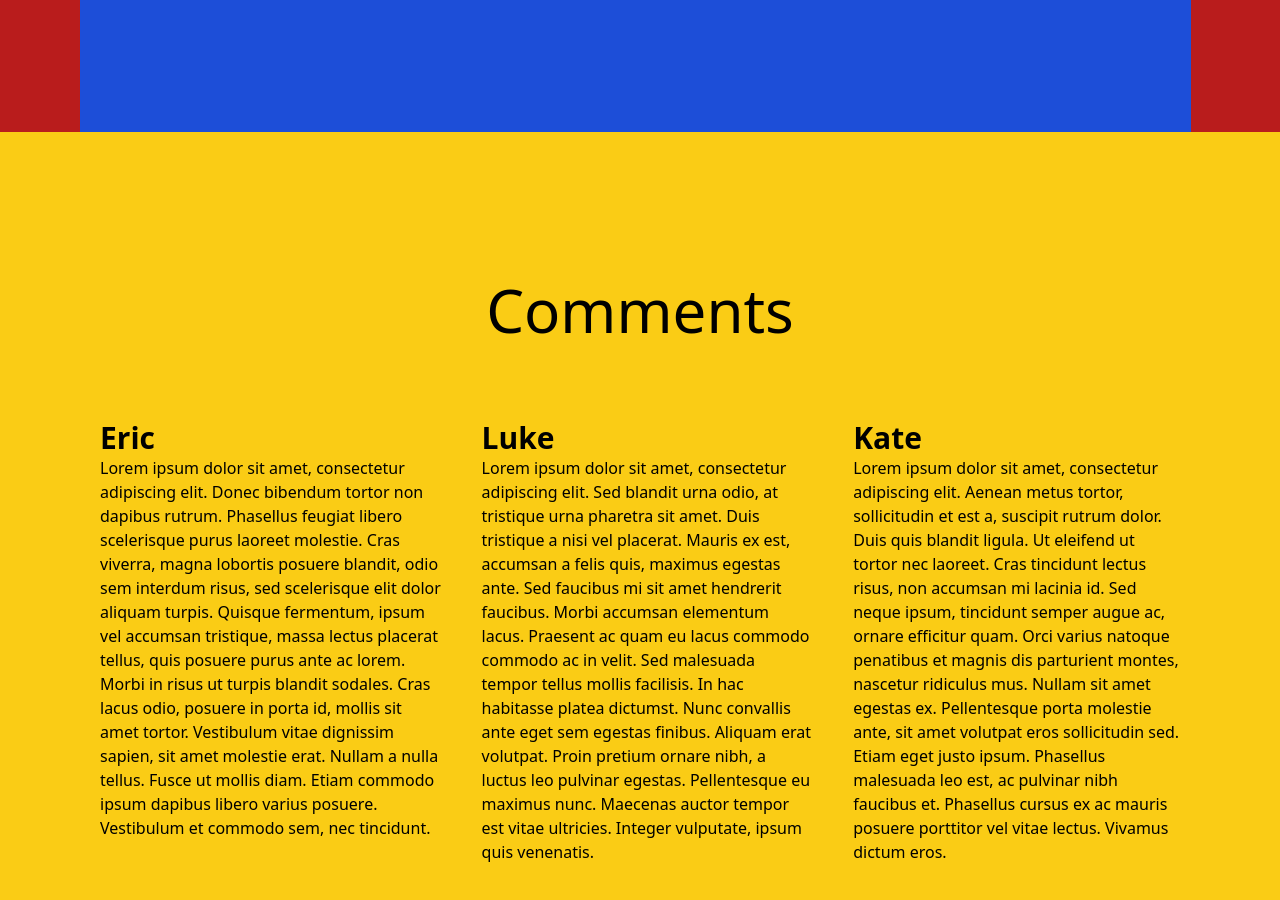
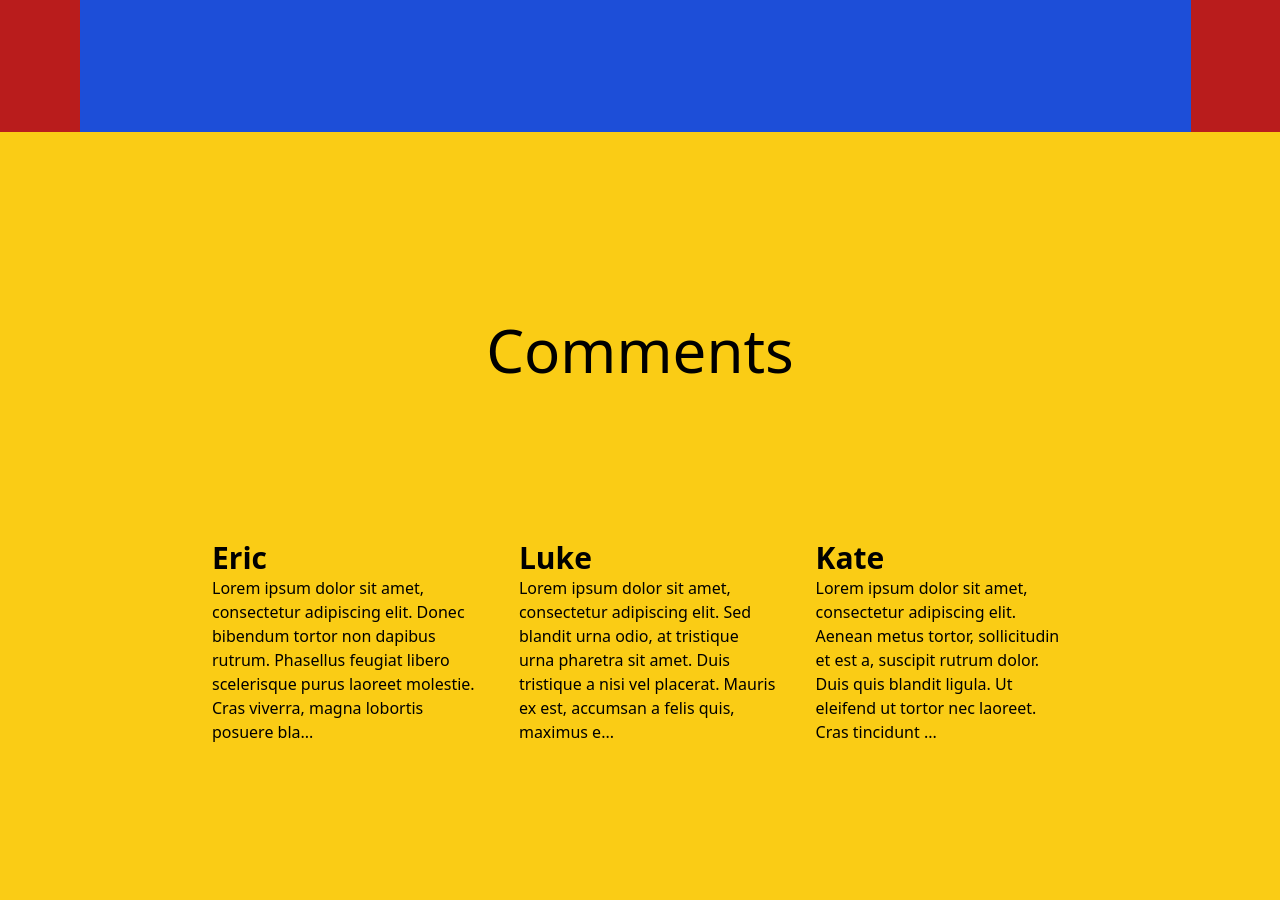
Before and after one commit to kerembuyukhamurkar/site-with-vue, a Vue app: page /#/ in a window 1280 px wide. Shown: the part 740-1640 px from the top of the page. Built offline with nearby package versions, Linux system fonts and the light colour scheme.

Commit message:
feat :comments section finished

```diff
--- a/src/components/homepage/commentPart.vue
+++ b/src/components/homepage/commentPart.vue
@@ -1,9 +1,9 @@
 <template>
 
-    <div class=" flex flex-col items-center justify-center bg-yellow-400 h-screen w-screen px-20 ">
-        <h1 class="text-6xl my-20">Comments</h1>
+    <div class=" flex flex-col items-center justify-center bg-yellow-400 h-screen w-screen px-48 gap-40">
+        <h1 class="text-6xl  ">Comments</h1>
         <div class="flex ">
-            <commentCard v-for="item in comments" :key="item.key" :name="item.name" :commentContent="item.comment"/>
+            <commentCard  @mouseover="item.showAll=false" @mouseleave="item.showAll=true" v-for="item in comments" :key="item.key" :name="item.name" :commentContent="item.showAll?item.shortText:item.comment"/>
         </div>
 
     </div>
@@ -11,7 +11,9 @@
 </template>
 
 <script>
+
 import commentCard from "./commentCard"
+
 export default{
     data(){
         return{
@@ -19,17 +21,23 @@ export default{
                 {
                     key:1,
                     name:"Eric",
-                    comment:"Lorem ipsum dolor sit amet, consectetur adipiscing elit. Donec bibendum tortor non dapibus rutrum. Phasellus feugiat libero scelerisque purus laoreet molestie. Cras viverra, magna lobortis posuere blandit, odio sem interdum risus, sed scelerisque elit dolor aliquam turpis. Quisque fermentum, ipsum vel accumsan tristique, massa lectus placerat tellus, quis posuere purus ante ac lorem. Morbi in risus ut turpis blandit sodales. Cras lacus odio, posuere in porta id, mollis sit amet tortor. Vestibulum vitae dignissim sapien, sit amet molestie erat. Nullam a nulla tellus. Fusce ut mollis diam. Etiam commodo ipsum dapibus libero varius posuere. Vestibulum et commodo sem, nec tincidunt."
+                    comment:"Lorem ipsum dolor sit amet, consectetur adipiscing elit. Donec bibendum tortor non dapibus rutrum. Phasellus feugiat libero scelerisque purus laoreet molestie. Cras viverra, magna lobortis posuere blandit, odio sem interdum risus, sed scelerisque elit dolor aliquam turpis. Quisque fermentum, ipsum vel accumsan tristique, massa lectus placerat tellus, quis posuere purus ante ac lorem. Morbi in risus ut turpis blandit sodales. Cras lacus odio, posuere in porta id, mollis sit amet tortor. Vestibulum vitae dignissim sapien, sit amet molestie erat. Nullam a nulla tellus. Fusce ut mollis diam. Etiam commodo ipsum dapibus libero varius posuere. Vestibulum et commodo sem, nec tincidunt.",
+                    shortText:"",
+                    showAll:false
                 },
                 {
                     key:2,
                     name:"Luke",
-                    comment:"Lorem ipsum dolor sit amet, consectetur adipiscing elit. Sed blandit urna odio, at tristique urna pharetra sit amet. Duis tristique a nisi vel placerat. Mauris ex est, accumsan a felis quis, maximus egestas ante. Sed faucibus mi sit amet hendrerit faucibus. Morbi accumsan elementum lacus. Praesent ac quam eu lacus commodo commodo ac in velit. Sed malesuada tempor tellus mollis facilisis. In hac habitasse platea dictumst. Nunc convallis ante eget sem egestas finibus. Aliquam erat volutpat. Proin pretium ornare nibh, a luctus leo pulvinar egestas. Pellentesque eu maximus nunc. Maecenas auctor tempor est vitae ultricies. Integer vulputate, ipsum quis venenatis."
+                    comment:"Lorem ipsum dolor sit amet, consectetur adipiscing elit. Sed blandit urna odio, at tristique urna pharetra sit amet. Duis tristique a nisi vel placerat. Mauris ex est, accumsan a felis quis, maximus egestas ante. Sed faucibus mi sit amet hendrerit faucibus. Morbi accumsan elementum lacus. Praesent ac quam eu lacus commodo commodo ac in velit. Sed malesuada tempor tellus mollis facilisis. In hac habitasse platea dictumst. Nunc convallis ante eget sem egestas finibus. Aliquam erat volutpat. Proin pretium ornare nibh, a luctus leo pulvinar egestas. Pellentesque eu maximus nunc. Maecenas auctor tempor est vitae ultricies. Integer vulputate, ipsum quis venenatis.",
+                    shortText:"",
+                    showAll:false
                 },
                 {
                     key:3,
                     name:"Kate",
-                    comment:"Lorem ipsum dolor sit amet, consectetur adipiscing elit. Aenean metus tortor, sollicitudin et est a, suscipit rutrum dolor. Duis quis blandit ligula. Ut eleifend ut tortor nec laoreet. Cras tincidunt lectus risus, non accumsan mi lacinia id. Sed neque ipsum, tincidunt semper augue ac, ornare efficitur quam. Orci varius natoque penatibus et magnis dis parturient montes, nascetur ridiculus mus. Nullam sit amet egestas ex. Pellentesque porta molestie ante, sit amet volutpat eros sollicitudin sed. Etiam eget justo ipsum. Phasellus malesuada leo est, ac pulvinar nibh faucibus et. Phasellus cursus ex ac mauris posuere porttitor vel vitae lectus. Vivamus dictum eros."
+                    comment:"Lorem ipsum dolor sit amet, consectetur adipiscing elit. Aenean metus tortor, sollicitudin et est a, suscipit rutrum dolor. Duis quis blandit ligula. Ut eleifend ut tortor nec laoreet. Cras tincidunt lectus risus, non accumsan mi lacinia id. Sed neque ipsum, tincidunt semper augue ac, ornare efficitur quam. Orci varius natoque penatibus et magnis dis parturient montes, nascetur ridiculus mus. Nullam sit amet egestas ex. Pellentesque porta molestie ante, sit amet volutpat eros sollicitudin sed. Etiam eget justo ipsum. Phasellus malesuada leo est, ac pulvinar nibh faucibus et. Phasellus cursus ex ac mauris posuere porttitor vel vitae lectus. Vivamus dictum eros.",
+                    shortText:"",
+                    showAll:false
                 },
             ]
 
@@ -38,6 +46,19 @@ export default{
     components:{
         commentCard
 
+    },
+
+    created(){
+
+        for(let i=0;i<this.comments.length;i++){
+
+         if(this.comments[i].comment.length>200){
+            this.comments[i].shortText=this.comments[i].comment.slice(0,200);
+            this.comments[i].shortText+="..."
+            this.comments[i].showAll=true;
+         }
+        }
+
     }
 }
 
```
